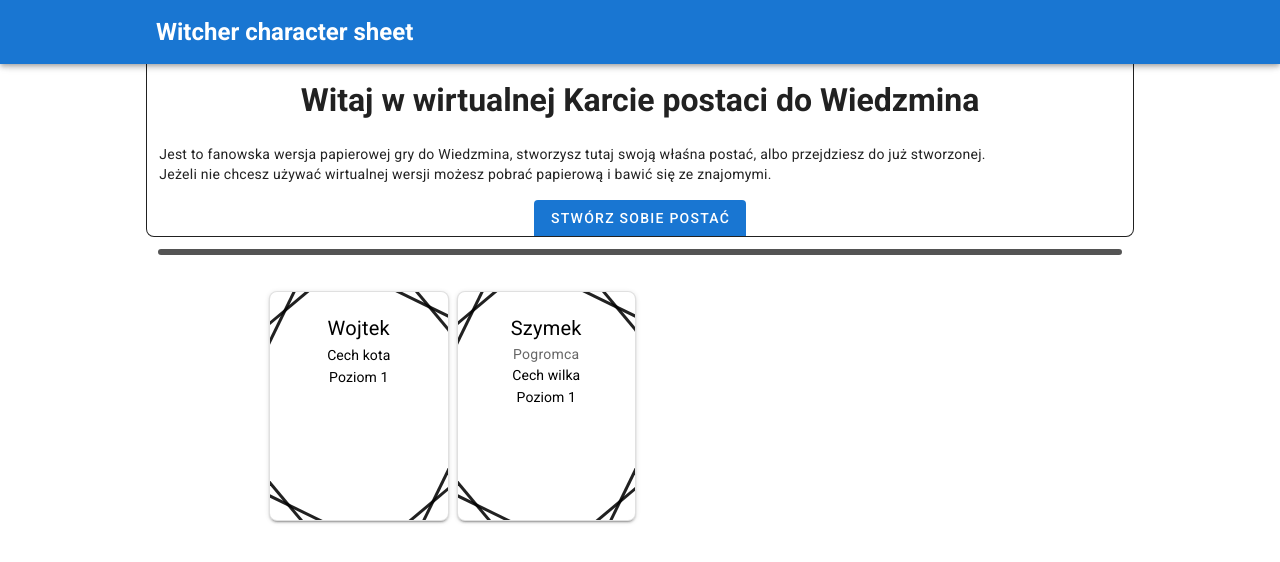
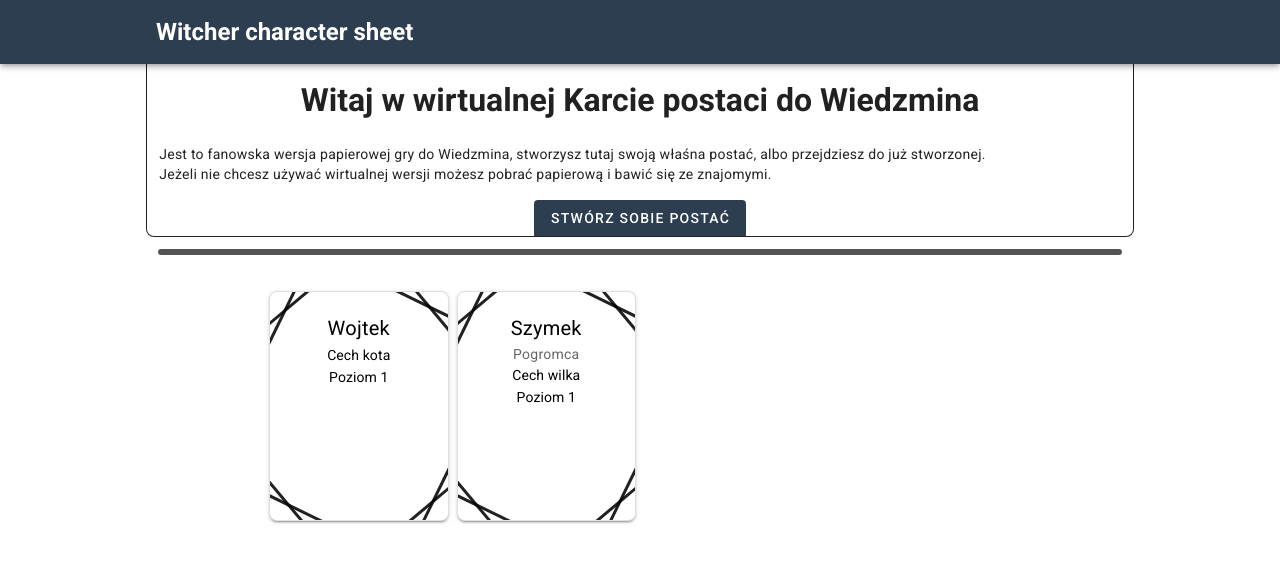
Before and after one commit to DzordzoMen/witcher-character-sheet, a Vue app: page / in a window 1280 px wide. Shown: the top 562 px of the page. Built offline with nearby package versions, Linux system fonts and the light colour scheme.

Commit message:
changed primary color

```diff
--- a/src/plugins/vuetify.js
+++ b/src/plugins/vuetify.js
@@ -4,4 +4,11 @@ import Vuetify from 'vuetify/lib/framework';
 Vue.use(Vuetify);
 
 export default new Vuetify({
+  theme: {
+    themes: {
+      light: {
+        primary: '#2c3e50',
+      },
+    },
+  },
 });
```
